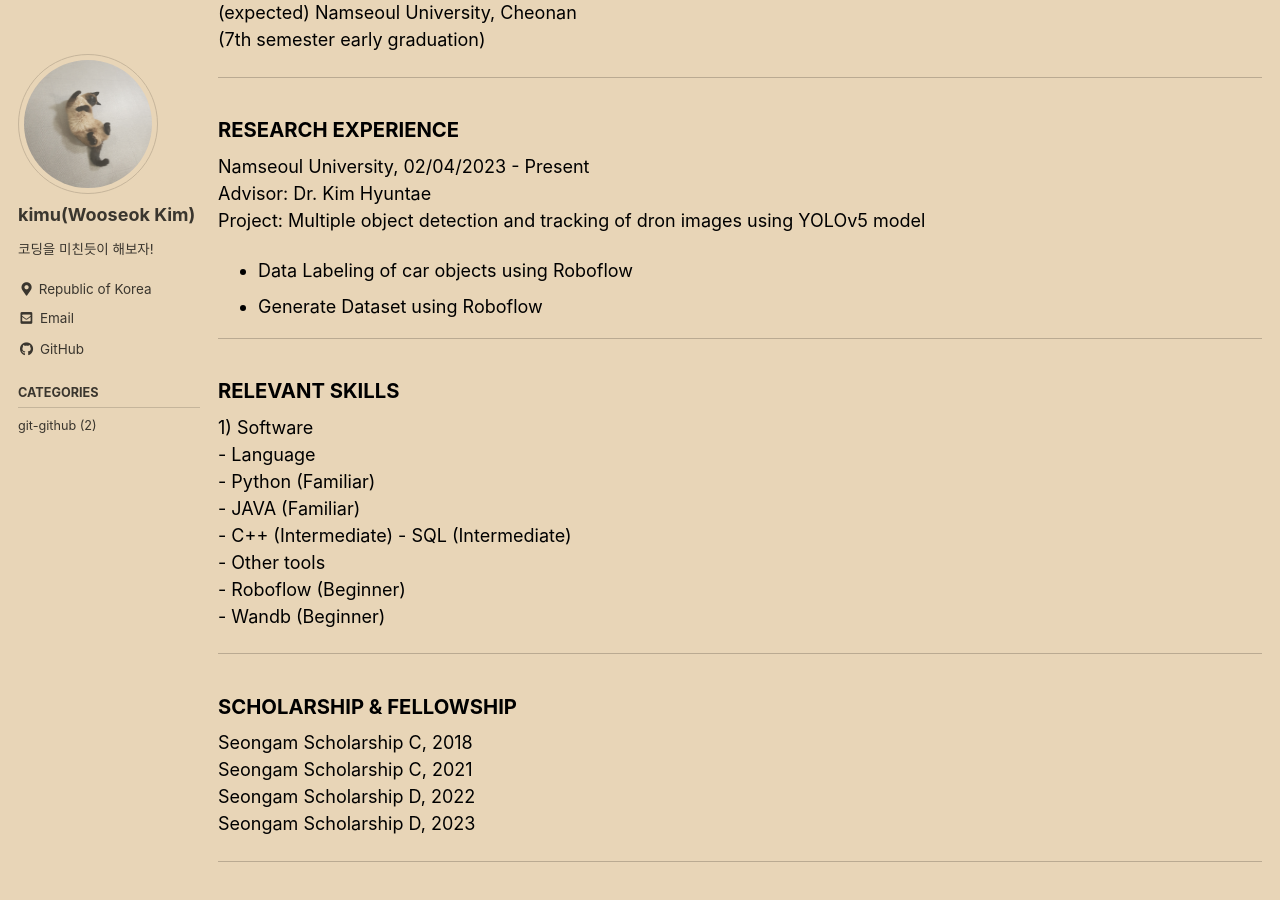
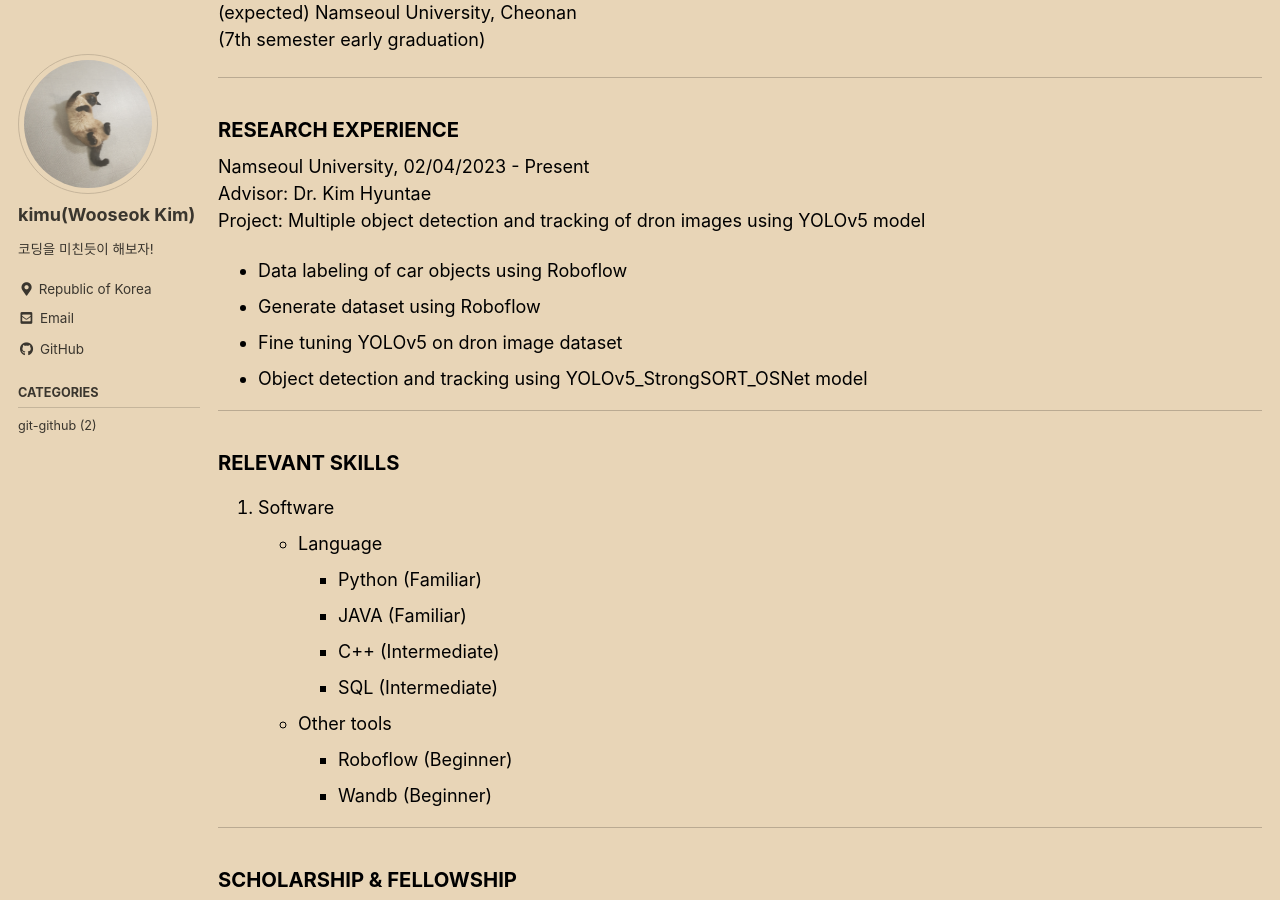
Before and after one commit to kws9208/kws9208.github.io, a Jekyll site: the page built from _pages/about.md, in a window 1280 px wide and 900 px high, scrolled down 528 px. Built offline with Jekyll 4.4.1, drawn with Linux system fonts in a browser that asks for light colours; cached includes are drawn as plain includes.

Commit message:
edit About page

```diff
--- a/_pages/about.md
+++ b/_pages/about.md
@@ -28,14 +28,16 @@ Aug. 2023 Bachelor of Science in Computer Science (GPA 4.03/4.5)
 Namseoul University, 02/04/2023 - Present
 Advisor: Dr. Kim Hyuntae
 Project: Multiple object detection and tracking of dron images using YOLOv5 model
-- Data Labeling of car objects using Roboflow
-- Generate Dataset using Roboflow
+- Data labeling of car objects using Roboflow
+- Generate dataset using Roboflow
+- Fine tuning YOLOv5 on dron image dataset
+- Object detection and tracking using YOLOv5_StrongSORT_OSNet model
 
 ---
 
 ### RELEVANT SKILLS
 
-1) Software
+1. Software
     - Language
         - Python (Familiar)
         - JAVA (Familiar)
```
